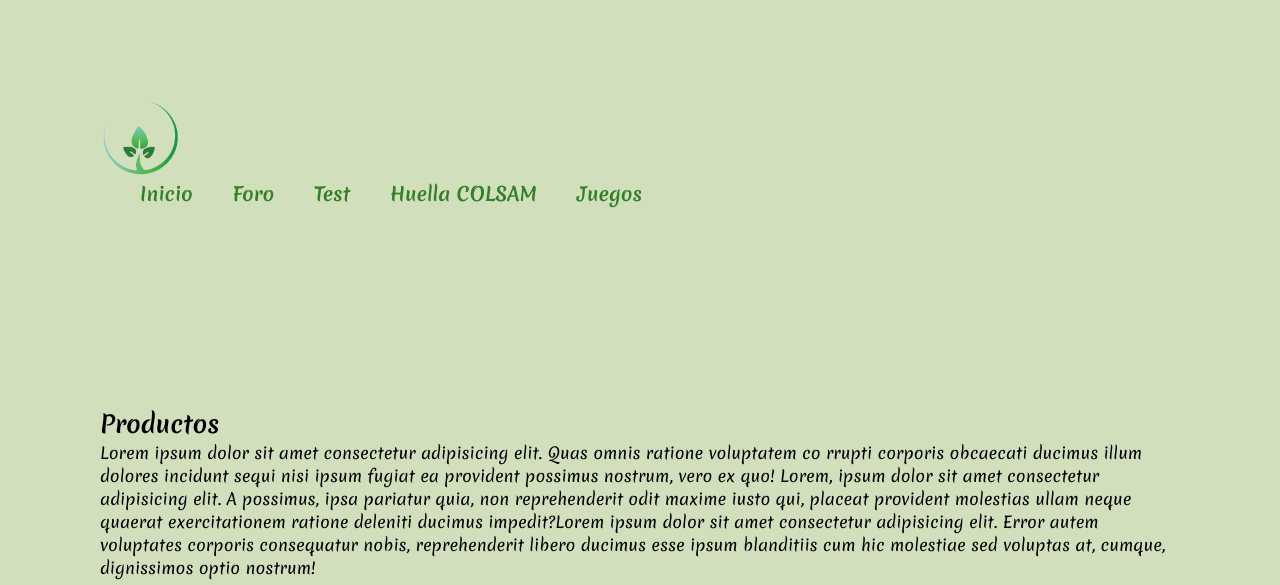
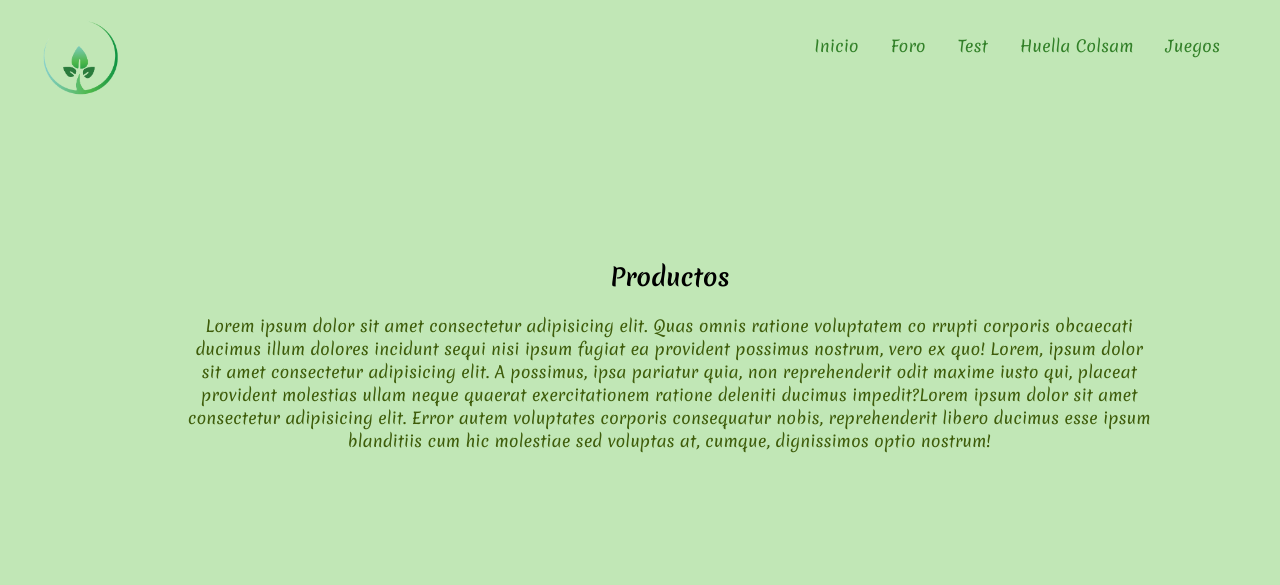
Before and after one commit to aaroncabc/ecolsam, a Django app: page /catalog/info in a window 1280 px wide. Shown: the top 585 px of the page. Run offline with Django 4.2, Linux system fonts and the light colour scheme; some libraries are stand-ins or nearby versions.

Commit message:
info page styles added and ready

```diff
--- a/catalog/static/catalog/css/mainStyle.css
+++ b/catalog/static/catalog/css/mainStyle.css
@@ -55,6 +55,7 @@
   height: 75px;
   width: 80px;
   margin-right: 10px;
+  padding-left: 20px;
 }
 
 section p {
@@ -118,6 +119,33 @@
 .content .textBox a:hover {
   background: #dcf8da;
   color: rgb(70, 170, 57);
+}
+
+.about{
+  background: url(/static/catalog/imagenes/fondo77.jpg) no-repeat center;
+  opacity: 0.9;
+  background-size: cover;
+  background-attachment: fixed;
+  padding: 100px 2vh;
+  text-align: center;
+}
+
+.about h2{
+  opacity: 1;
+}
+
+.nob{
+  padding: 100px 2vh;
+  text-align: center;
+}
+
+.about p{
+  padding-left: 150px;
+  opacity: 1;
+}
+
+.nob p{
+  padding-left: 150px;
 }
 
 footer {
--- a/catalog/templates/base.html
+++ b/catalog/templates/base.html
@@ -9,8 +9,8 @@
   <header>
     <nav>
       <ul>
-          <li class="logo"><div href="#"><img src="{% static 'catalog/imagenes/LOGO_ECO-removebg-preview.png' %}" alt="Logo"></div></li>
-        <li><a href="#">Inicio</a></li>
+          <li class="logo"><div href="{% url 'index' %}"><img src="{% static 'catalog/imagenes/LOGO_ECO-removebg-preview.png' %}" alt="Logo"></div></li>
+        <li><a href="{% url 'index' %}">Inicio</a></li>
         <li><a href="#">Foro</a></li>
         <li><a href="#">Test</a></li>
         <li><a href="#">Huella Colsam</a></li>
@@ -35,6 +35,7 @@
             <div class="red-social">
                 <a href="#" class="fa fa-facebook"></a>
                 <a href="#" class="fa fa-instagram"></a>
+                <a href="#" class="fa fa-twitter"></a>
                 <a href="#" class="fa fa-whatsapp"></a>
             </div>
         </div>
--- a/catalog/templates/info.html
+++ b/catalog/templates/info.html
@@ -1,31 +1,8 @@
+{% extends 'base.html' %}
 {% load static %}
-<!DOCTYPE html>
-<html lang="es">
-<head>
-    <meta charset="UTF-8">
-    <meta http-equiv="X-UA-Compatible" content="IE=edge">
-    <meta name="viewport" content="width=device-width, initial-scale=1.0">
-    <title>ECOLSAM</title>
-    <link rel="stylesheet" href="{% static 'catalog/css/style.css' %}">
-    <script src="https://kit.fontawesome.com/1e1279f790.js" crossorigin="anonymous"></script>
-</head>
-<body>
-    <section>
-        <header class="nav">
-            <a href="#" class="logo"><img src="{% static 'catalog/imagenes/LOGO_ECO-removebg-preview.png' %}" width="80"
-                height="75"></a>
-            <ul>
-                <li><a href="{% url 'index' %}">Inicio</a></li>
-                <li><a href="#">Foro</a></li>
-                <li><a href="#">Test</a></li>
-                <li><a href="#">Huella COLSAM</a></li>
-                <li><a href="#">Juegos</a></li>
-            </ul>
-        </header>
-        <script src="{% static 'catalog/js/code.js'%}"></script>
-    </section>
-    <section class="content hc">
-        <div class="def1">
+{% block content %}
+<section class="content">
+    <div class="nob">
     <h2>Productos</h2>
     <p>
         Lorem ipsum dolor sit amet consectetur adipisicing elit. Quas omnis ratione voluptatem co
@@ -38,7 +15,7 @@
     </p>
     </div>
 </section>
-    <section class="contentf">
+<section>
     <div class="about">
     <h2 class="title">Ventas</h2>
     <p>
@@ -51,30 +28,4 @@
     </p>
     </div>
 </section>
-    <footer class="pie-pagina " id="Contacto">
-        <div class="grupo-1">
-            <div class="box">
-                <figure>
-                    <a href="{% url 'index' %}">
-                        <img src="{% static 'catalog/imagenes/LOGO_ECO-removebg-preview.png' %}" weidth="150" height="150" alt="Logo de Make-Up">
-                    </a>
-                </figure>
-            </div>
-            <div class="box">
-                <h2>CONTACTANOS</h2>
-                <div class="red-social">
-                    <a href="#" class="fa fa-facebook"></a>
-                    <a href="#" class="fa fa-instagram"></a>
-                    <a href="#" class="fa fa-twitter"></a>
-                    <a href="#" class="fa fa-whatsapp"></a>
-
-                </div>
-            </div>
-
-        </div>
-        <div class="grupo-2">
-        <small>&copy; 2023 <b>ECOLSAM-PRAE</b> - Todos los Derechos Reservados.</small>
-        </div>
-        </footer>
-</body>
-</html>
+{% endblock %}
```
Lines whose indentation alone changed are shown as unchanged.
